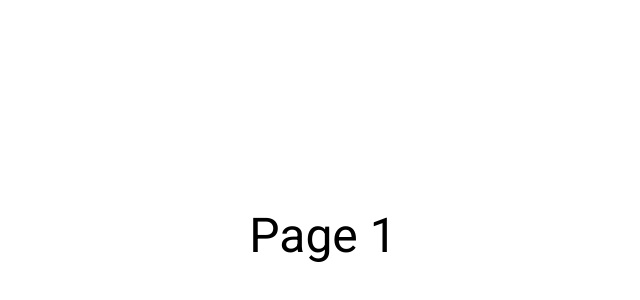
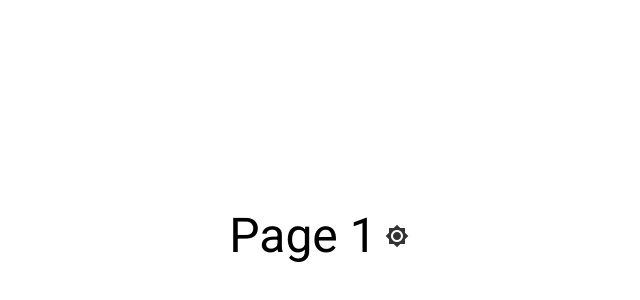
Before and after one commit to coolcodeJS/view-design, a React (Vite) app: page /page-1 in a window 1280 px wide. Shown: the part 164-464 px from the top of the page, without its empty margins (317-957 px from the left). Built offline with nearby package versions, Linux system fonts and the light colour scheme.

Commit message:
feat: 新增ModeButton IconButton组件

```diff
--- /dev/null
+++ b/src/components/IconButton/IconButton.tsx
@@ -0,0 +1,15 @@
+import { IconButton as MIconButton } from '@mui/material';
+import type { IconButtonProps } from './types';
+import React from 'react';
+
+function IconButton(props: IconButtonProps) {
+  const { icon, onClick } = props;
+
+  return (
+    <MIconButton color="primary" onClick={onClick}>
+      {icon}
+    </MIconButton>
+  );
+}
+
+export default React.memo(IconButton);
--- /dev/null
+++ b/src/components/IconButton/index.ts
@@ -0,0 +1,3 @@
+import IconButton from './IconButton';
+
+export default IconButton;
--- /dev/null
+++ b/src/components/IconButton/types.ts
@@ -0,0 +1,8 @@
+import React from 'react';
+import { IconButtonProps as MIconButtonProps } from '@mui/material';
+
+interface IconButtonProps extends Omit<MIconButtonProps, 'children'> {
+  icon: React.ReactNode;
+}
+
+export type { IconButtonProps };
--- a/src/components/ModeButton/ModeButton.tsx
+++ b/src/components/ModeButton/ModeButton.tsx
@@ -3,20 +3,23 @@ import Brightness2Icon from '@mui/icons-material/Brightness2';
 import { Tooltip } from '@mui/material';
 import useTheme from '@/store/theme';
 import useLocale from '@/hooks/useLocale';
+import IconButton from '@/components/IconButton';
+import React from 'react';
 
 function ModeButton() {
   const [themeMode, { toggle }] = useTheme();
   const t = useLocale();
 
   return (
-    <Tooltip title={themeMode === 'light' ? t['theme.toDark'] : t['theme.toLight']}>
-      {themeMode === 'light' ? (
-        <Brightness2Icon onClick={toggle} />
-      ) : (
-        <BrightnessHighIcon onClick={toggle} />
-      )}
+    <Tooltip title={themeMode === 'dark' ? t['theme.toDark'] : t['theme.toLight']}>
+      <div>
+        <IconButton
+          icon={themeMode !== 'dark' ? <Brightness2Icon /> : <BrightnessHighIcon />}
+          onClick={toggle}
+        />
+      </div>
     </Tooltip>
   );
 }
 
-export default ModeButton;
+export default React.memo(ModeButton);
--- a/src/pages/Page1/Page1.tsx
+++ b/src/pages/Page1/Page1.tsx
@@ -2,16 +2,18 @@ import Typography from '@mui/material/Typography';
 
 import Meta from '@/components/Meta';
 import { FullSizeCenteredFlexBox } from '@/components/styled';
+import ModeButton from '@/components/ModeButton';
 
-function Page1() {
+const Page1 = () => {
   return (
     <>
       <Meta title="page 1" />
       <FullSizeCenteredFlexBox>
         <Typography variant="h3">Page 1</Typography>
+        <ModeButton />
       </FullSizeCenteredFlexBox>
     </>
   );
-}
+};
 
 export default Page1;
```
Also changed, not shown: package.json (+10 -10 lines), 1 other file (tests, documents, lock files or other folders).
